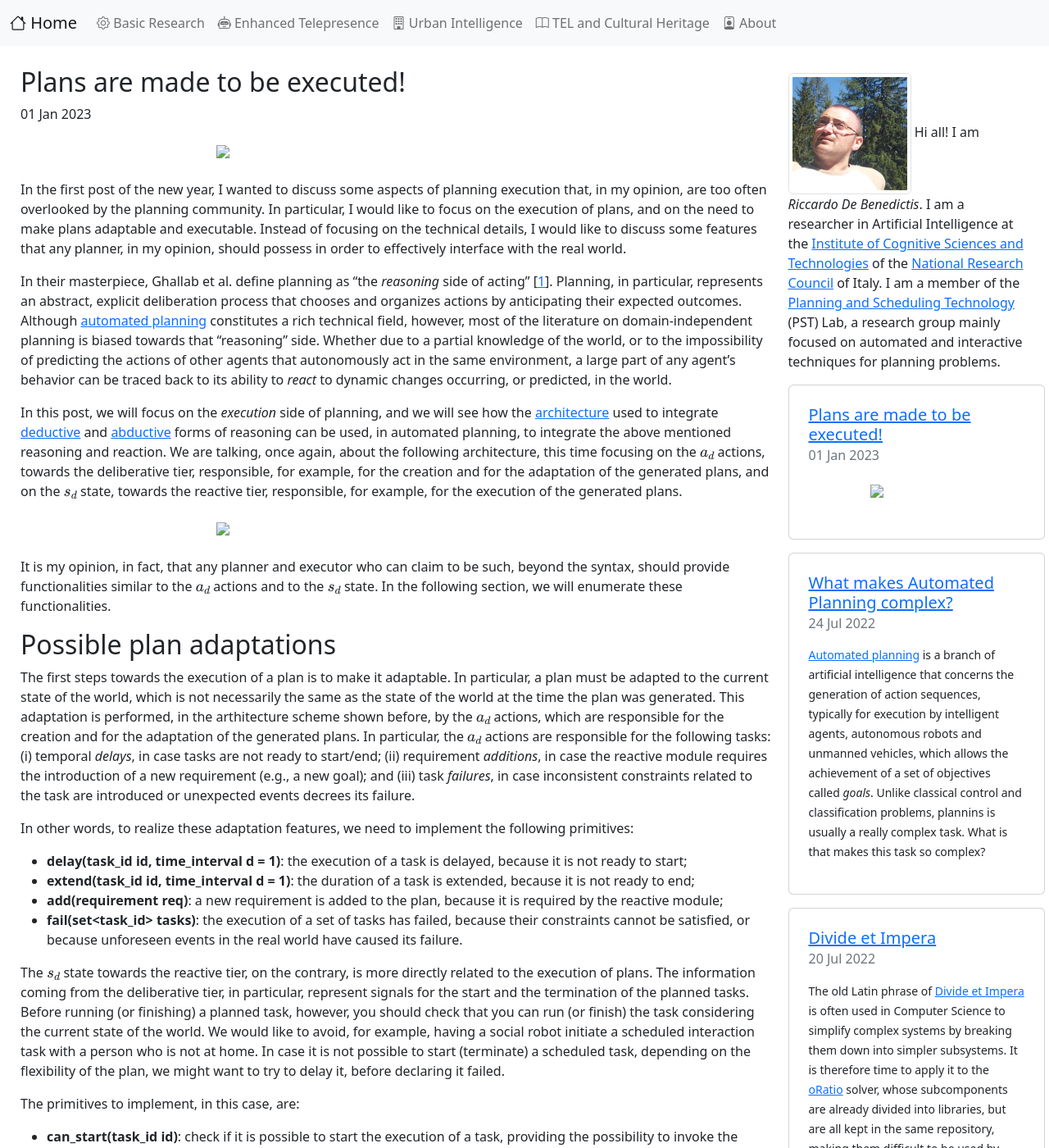
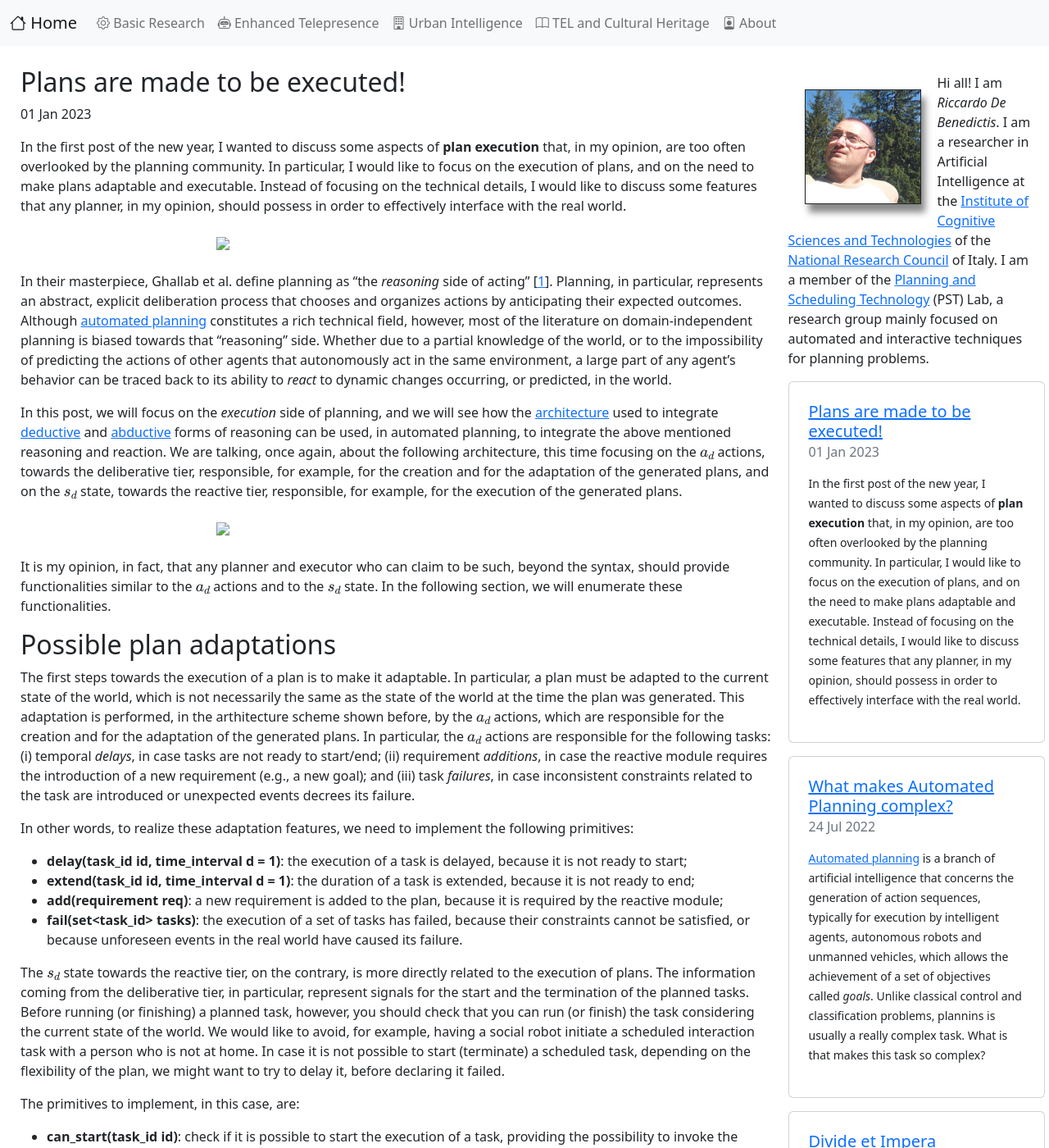
Before and after one commit to riccardodebenedictis/riccardodebenedictis.github.io, a Jekyll site: the page built from _posts/2023-01-01-plan_execution.md, in a window 1280 px wide and 1400 px high. Shown: the whole window at 82% size. Built offline with Jekyll 4.4.1, drawn with Linux system fonts in a browser that asks for light colours.

Commit message:
minor cleanings..

```diff
--- a/_includes/about.html
+++ b/_includes/about.html
@@ -1,5 +1,5 @@
 <div class="container-fluid p-2">
-    <img class="img-thumbnail" src="{{site.url}}/figures/face.png">
+    <img style="float: left; width: 100; height: auto; border: 1px solid; box-shadow: 5px 10px 8px #888888; margin: 20px;" src="{{site.url}}/figures/face.png">
 
     Hi all! I am <em>{{site.name}}</em>. I am a researcher in Artificial Intelligence at the
     <a href="https://istc.cnr.it">Institute of Cognitive Sciences and Technologies</a>
--- a/_posts/2023-01-01-plan_execution.md
+++ b/_posts/2023-01-01-plan_execution.md
@@ -3,9 +3,9 @@ layout: post
 title: Plans are made to be executed!
 ---
 
+In the first post of the new year, I wanted to discuss some aspects of **plan execution** that, in my opinion, are too often overlooked by the planning community. In particular, I would like to focus on the execution of plans, and on the need to make plans adaptable and executable. Instead of focusing on the technical details, I would like to discuss some features that any planner, in my opinion, should possess in order to effectively interface with the real world.
+
 <img style="display: block; margin-left: auto; margin-right: auto; width: 50%; padding: 10px;" src="../figures/2023-01-01-plan_execution/crane_failure.jpg">
-
-In the first post of the new year, I wanted to discuss some aspects of planning execution that, in my opinion, are too often overlooked by the planning community. In particular, I would like to focus on the execution of plans, and on the need to make plans adaptable and executable. Instead of focusing on the technical details, I would like to discuss some features that any planner, in my opinion, should possess in order to effectively interface with the real world.
 
 In their masterpiece, Ghallab et al. define planning as "the *reasoning* side of acting" \[[1](#r1)\]. Planning, in particular, represents an abstract, explicit deliberation process that chooses and organizes actions by anticipating their expected outcomes. Although [automated planning](https://en.wikipedia.org/wiki/Automated_planning_and_scheduling) constitutes a rich technical field, however, most of the literature on domain-independent planning is biased towards that "reasoning" side. Whether due to a partial knowledge of the world, or to the impossibility of predicting the actions of other agents that autonomously act in the same environment, a large part of any agent's behavior can be traced back to its ability to *react* to dynamic changes occurring, or predicted, in the world.
 
```
Also changed, not shown: about.md (+1 -1 lines).
